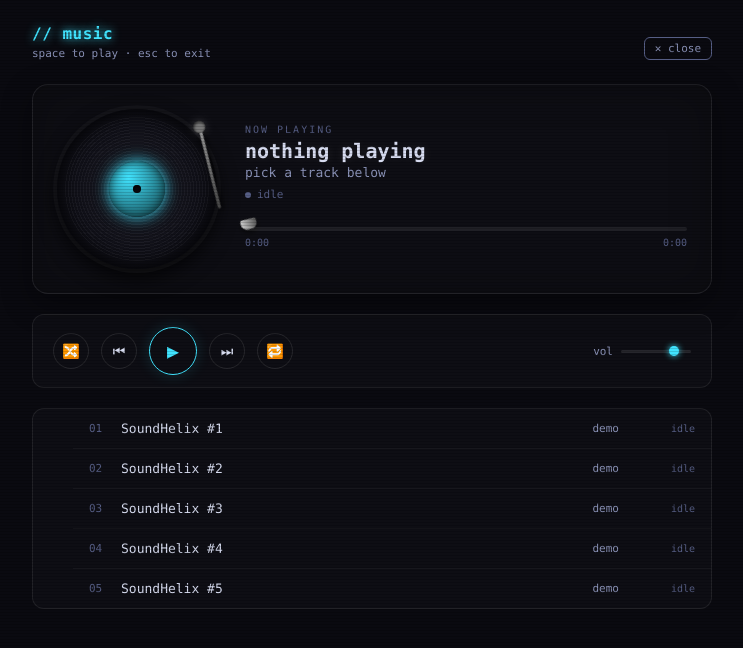
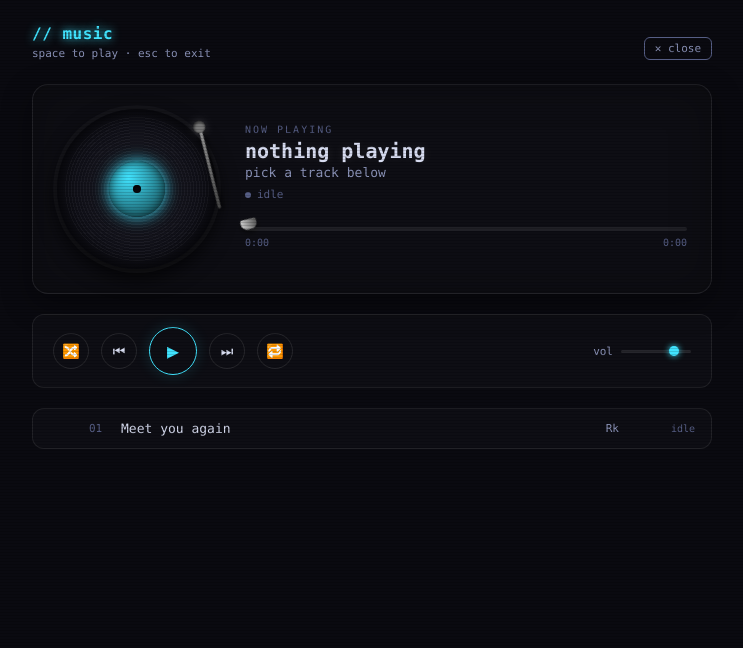
Before and after one commit to Rkg1s/Rkg1s.github.io, a plain HTML site: page music.html in a window 1280 px wide. Shown: the whole page, without its empty margins (268-1011 px from the left). Drawn offline with Linux system fonts and the light colour scheme.

Commit message:
Update track list in music.html
Replaced existing tracks with a new track 'Meet you again' by 'Rk'.

```diff
--- a/music.html
+++ b/music.html
@@ -264,11 +264,7 @@ h1 { font-size: 16px; color: var(--cyan); font-weight: 700; letter-spacing: .5px
 
 // ─── EDIT TRACKS HERE ───
 const TRACKS = [
-  { title: 'SoundHelix #1', artist: 'demo', url: 'https://www.soundhelix.com/examples/mp3/SoundHelix-Song-1.mp3' },
-  { title: 'SoundHelix #2', artist: 'demo', url: 'https://www.soundhelix.com/examples/mp3/SoundHelix-Song-2.mp3' },
-  { title: 'SoundHelix #3', artist: 'demo', url: 'https://www.soundhelix.com/examples/mp3/SoundHelix-Song-3.mp3' },
-  { title: 'SoundHelix #4', artist: 'demo', url: 'https://www.soundhelix.com/examples/mp3/SoundHelix-Song-4.mp3' },
-  { title: 'SoundHelix #5', artist: 'demo', url: 'https://www.soundhelix.com/examples/mp3/SoundHelix-Song-5.mp3' },
+  { title: 'Meet you again', artist: 'Rk', url: 'music/meet-you-again.mp3' }
 ];
 
 // Sync theme from parent terminal
```
